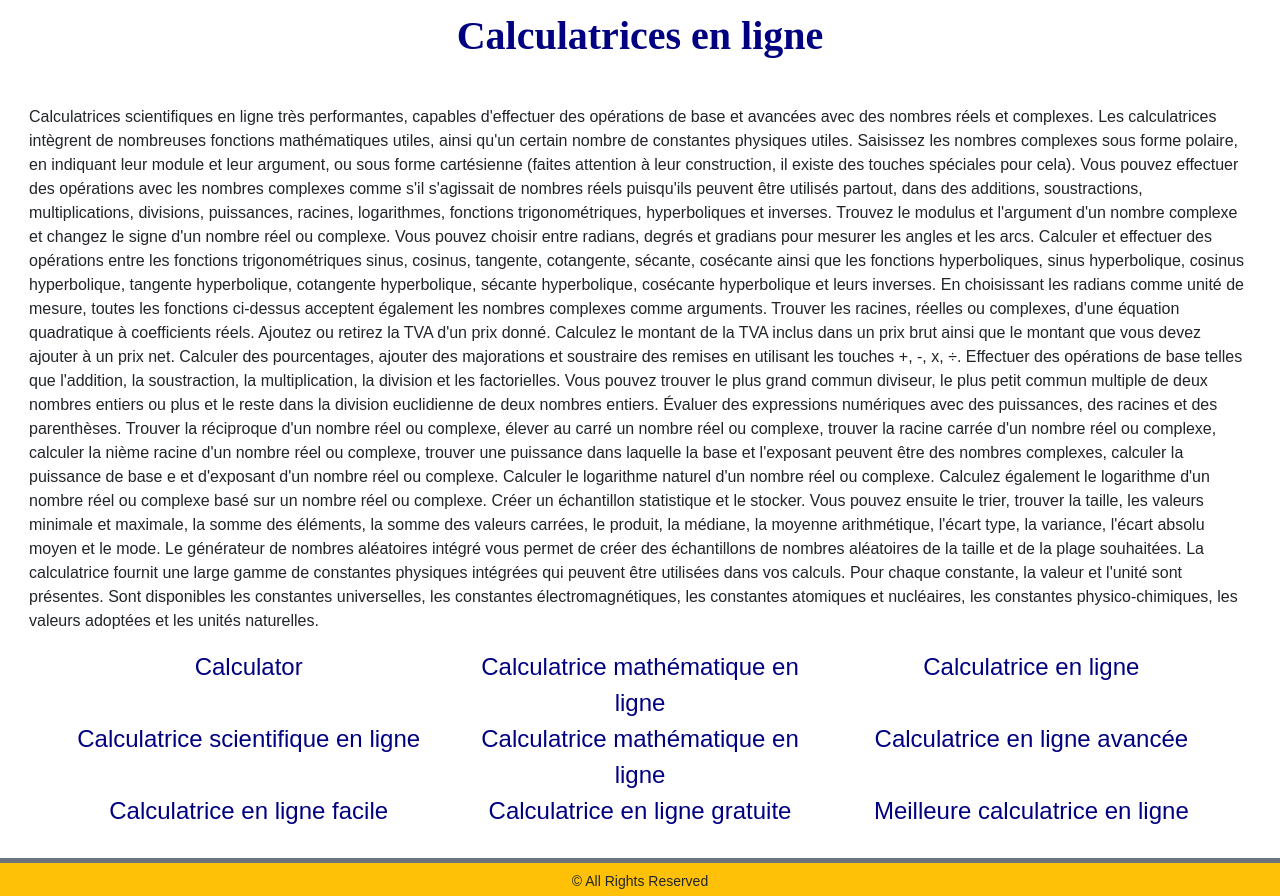
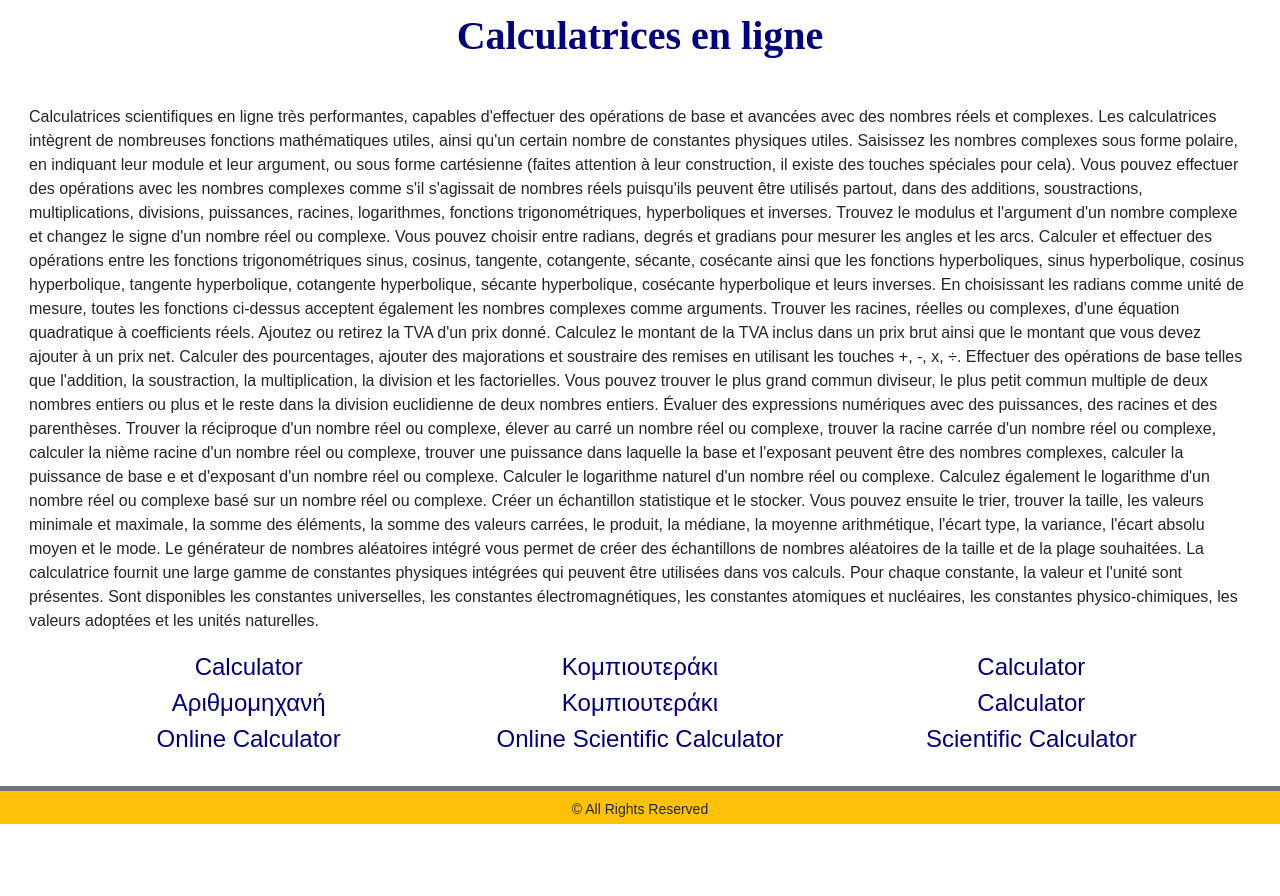
Before and after one commit to nikolaoskaragiannis/online-calculator, a plain HTML site: page index.html in a window 1280 px wide. Shown: the part 59-955 px from the top of the page. After the commit the page ends 883 px from the top, so only its background shows below. Drawn offline with nearby package versions, Linux system fonts and the light colour scheme.

Commit message:
Add files via upload

```diff
--- a/index.html
+++ b/index.html
@@ -53,14 +53,14 @@ La calculatrice fournit une large gamme de constantes physiques intégrées qui
 	    <div class="container-fluid">
 		<div class="row my-2 py-0 mx-0 row-cols-1 row-cols-sm-1 row-cols-md-2 row-cols-lg-3 text-center justify-content-center fs-4">
                     <p class="card-text py-0 my-0"><a href="https://www.calculator.gr/"><span>Calculator</span></a></p>
-                    <p class="card-text py-0 my-0"><a href="https://www.kompiouteraki.gr/"><span>Calculatrice mathématique en ligne</span></a></p>
-                    <p class="card-text py-0 my-0"><a href="https://www.teracalc.com/"><span>Calculatrice en ligne</span></a></p>
-                    <p class="card-text py-0 my-0"><a href="https://www.arithmomixani.gr/"><span>Calculatrice scientifique en ligne</span></a></p>
-                    <p class="card-text py-0 my-0"><a href="https://www.kompioyteraki.gr/"><span>Calculatrice mathématique en ligne</span></a></p>
-                    <p class="card-text py-0 my-0"><a href="http://www.calculator.edu.gr/"><span>Calculatrice en ligne avancée</span></a></p>
-                    <p class="card-text py-0 my-0"><a href="http://www.calculator.net.gr/"><span>Calculatrice en ligne facile</span></a></p>
-                    <p class="card-text py-0 my-0"><a href="http://www.calculator.org.gr/"><span>Calculatrice en ligne gratuite</span></a></p>
-                    <p class="card-text py-0 my-0"><a href="http://www.calculator.com.gr/"><span>Meilleure calculatrice en ligne</span></a></p>
+                    <p class="card-text py-0 my-0"><a href="https://www.kompiouteraki.gr/"><span>Κομπιουτεράκι</span></a></p>
+                    <p class="card-text py-0 my-0"><a href="https://www.teracalc.com/"><span>Calculator</span></a></p>
+                    <p class="card-text py-0 my-0"><a href="https://www.arithmomixani.gr/"><span>Αριθμομηχανή</span></a></p>
+                    <p class="card-text py-0 my-0"><a href="https://www.kompioyteraki.gr/"><span>Κομπιουτεράκι</span></a></p>
+                    <p class="card-text py-0 my-0"><a href="http://www.calculator.edu.gr/"><span>Calculator</span></a></p>
+                    <p class="card-text py-0 my-0"><a href="http://www.calculator.net.gr/"><span>Online Calculator</span></a></p>
+                    <p class="card-text py-0 my-0"><a href="http://www.calculator.org.gr/"><span>Online Scientific Calculator</span></a></p>
+                    <p class="card-text py-0 my-0"><a href="http://www.calculator.com.gr/"><span>Scientific Calculator</span></a></p>
 		</div>
 	    </div>
 	</div>
```
